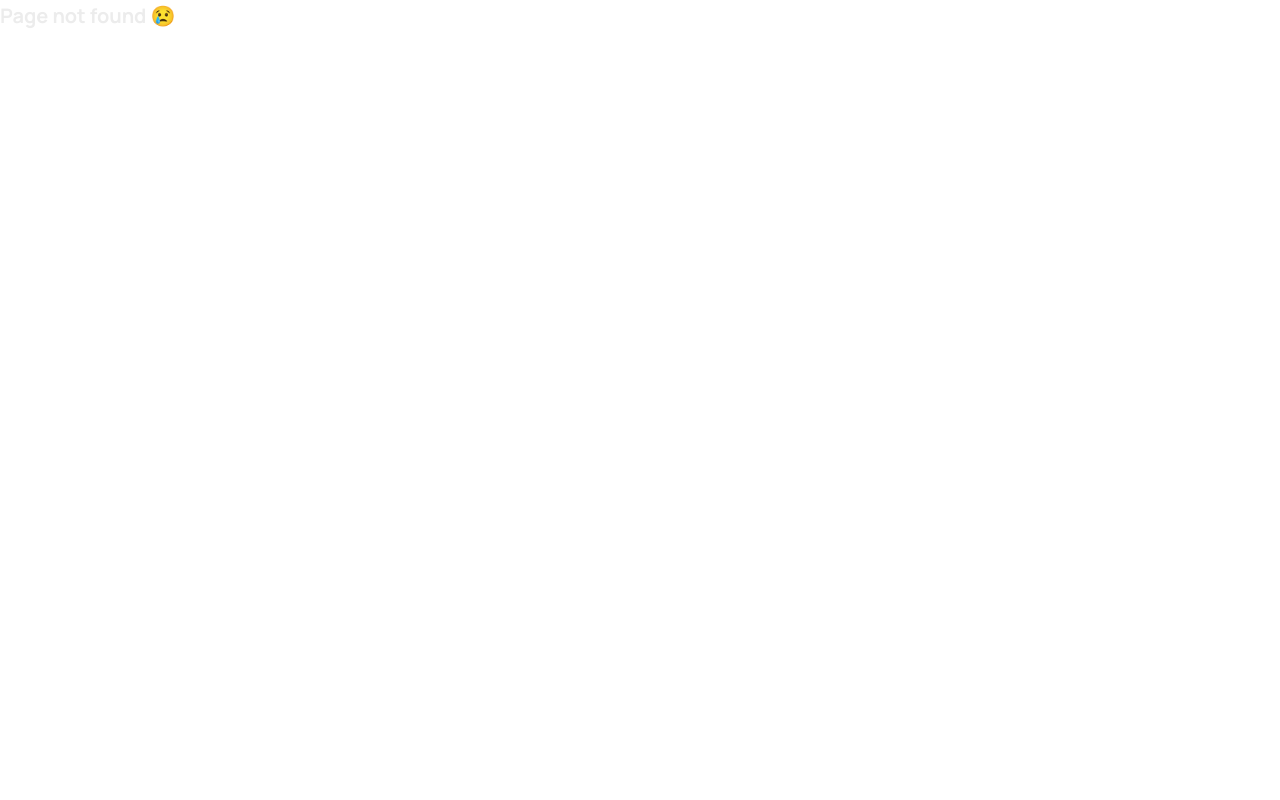
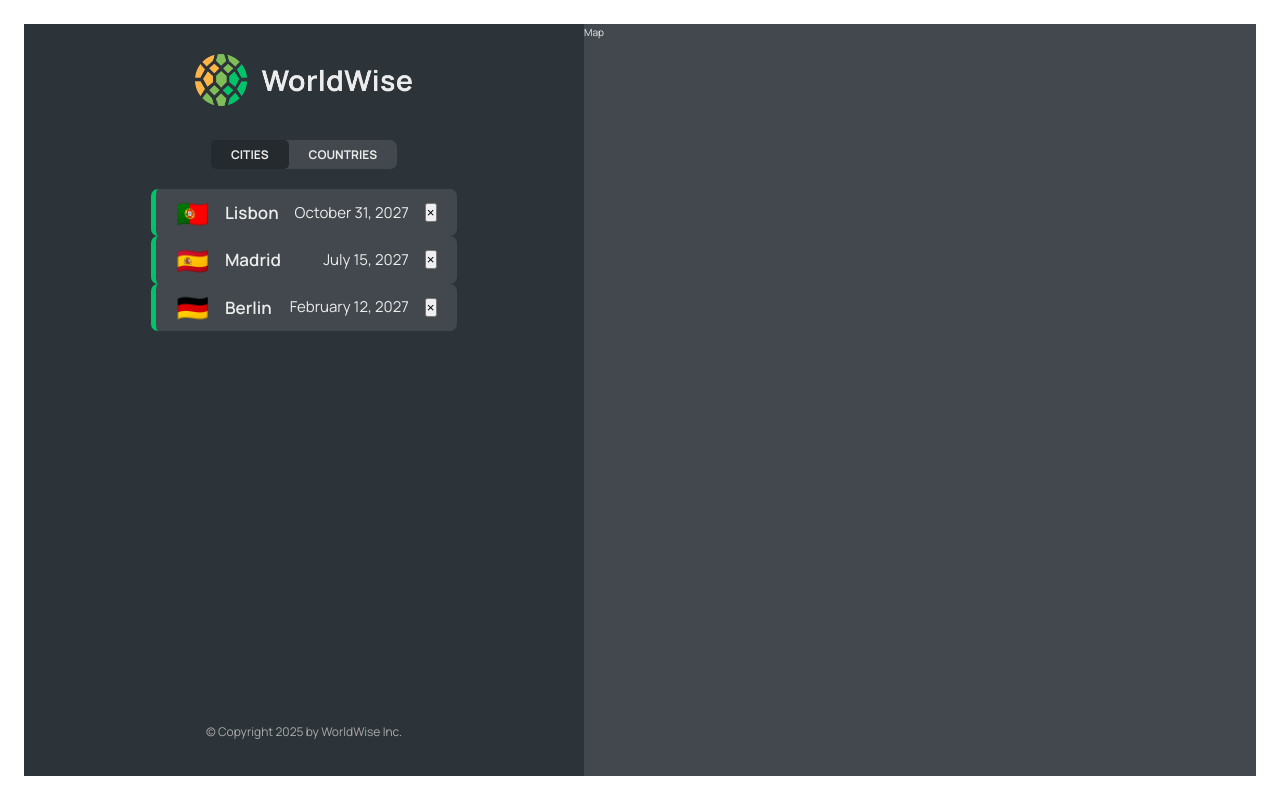
Before and after one commit to Erson1989x/WorldSeeker, a React (Vite) app: page /app/cities in a window 1280 px wide. Before the commit this address had no page. Built offline with nearby package versions, Linux system fonts and the light colour scheme; data requests are answered from the project's data file.

Commit message:
in-progress

```diff
--- a/package.json
+++ b/package.json
@@ -7,9 +7,11 @@
     "dev": "vite",
     "build": "vite build",
     "lint": "eslint .",
-    "preview": "vite preview"
+    "preview": "vite preview",
+    "server": "json-server --watch src/data/cities.json --port 8000"
   },
   "dependencies": {
+    "json-server": "^1.0.0-beta.3",
     "react": "^19.0.0",
     "react-dom": "^19.0.0",
     "react-router-dom": "^7.1.5"
--- a/src/App.jsx
+++ b/src/App.jsx
@@ -6,17 +6,49 @@ import Homepage from "./pages/Homepage";
 import PageNotFound from "./pages/PageNotFound";
 import Login from "./pages/Login";
 import AppLayout from "./pages/AppLayout";
+import CityList from "./components/CityList";
+import { useState, useEffect } from "react";
+
+const BASE_URL = "http://localhost:8000";
 
 const App = () => {
+  const [cities, setCities] = useState([]);
+  const [loading, setLoading] = useState(false);
+
+  useEffect(() => {
+    const fetchCities = async () => {
+      try {
+        setLoading(true);
+        const res = await fetch(`${BASE_URL}/cities`);
+        // Simulate network delay
+        await new Promise(resolve => setTimeout(resolve, 1000));
+        const data = await res.json();
+        setCities(data);
+      } catch (error) {
+        console.error("Error loading cities:", error);
+      } finally {
+        setLoading(false);
+      }
+    };
+
+    fetchCities();
+  }, []);
+
+
   return (
 
     <BrowserRouter>
       <Routes>
-        <Route path="/" element={<Homepage />} />
+        <Route index element={<Homepage />} />
         <Route path="product" element={<Product />} />
         <Route path="pricing" element={<Pricing />} />
         <Route path="login" element={<Login />} />
-        <Route path="app" element={<AppLayout />} />
+        <Route path="app" element={<AppLayout />} >
+          <Route index element={<CityList cities={cities} isLoading={loading} />} />
+          <Route path="cities" element={<CityList cities={cities} isLoading={loading} />} />
+          <Route path="countries" element={<p>Countries</p>} />
+          <Route path="form" element={<p>Form</p>} />
+         </Route>
         <Route path="*" element={<PageNotFound />} />
       </Routes>
     </BrowserRouter>
--- a/src/components/CityItem.jsx
+++ b/src/components/CityItem.jsx
@@ -1,5 +1,4 @@
-import { Link } from "react-router-dom";
-import { useCities } from "../contexts/CitiesContext";
+
 import styles from "./CityItem.module.css";
 
 const formatDate = (date) =>
@@ -9,30 +8,15 @@ const formatDate = (date) =>
     year: "numeric",
   }).format(new Date(date));
 
+
 function CityItem({ city }) {
-  const { currentCity, deleteCity } = useCities();
-  const { cityName, emoji, date, id, position } = city;
-
-  function handleClick(e) {
-    e.preventDefault();
-    deleteCity(id);
-  }
-
+  const { cityName, emoji, date, notes } = city;
   return (
-    <li>
-      <Link
-        className={`${styles.cityItem} ${
-          id === currentCity.id ? styles["cityItem--active"] : ""
-        }`}
-        to={`${id}?lat=${position.lat}&lng=${position.lng}`}
-      >
-        <span className={styles.emoji}>{emoji}</span>
-        <h3 className={styles.name}>{cityName}</h3>
-        <time className={styles.date}>({formatDate(date)})</time>
-        <button className={styles.deleteBtn} onClick={handleClick}>
-          &times;
-        </button>
-      </Link>
+    <li className={styles.cityItem}>
+      <span className={styles.emoji}>{emoji}</span>
+      <h3 className={styles.name}>{cityName}</h3>
+      <time className={styles.date}>{formatDate(date)}</time>
+      <button className={styles.deletebtn}>&times;</button>
     </li>
   );
 }
--- a/src/components/CityList.jsx
+++ b/src/components/CityList.jsx
@@ -1,18 +1,14 @@
-import Spinner from "./Spinner";
-import styles from "./CityList.module.css";
+import Spinner from "./Spinner/Spinner";
+import styles from "./CountryList.module.css";
 import CityItem from "./CityItem";
-import Message from "./Message";
-import { useCities } from "../contexts/CitiesContext";
+import Message from "./Message/Message";
+//import { useCities } from "../contexts/CitiesContext";
 
-function CityList() {
-  const { cities, isLoading } = useCities();
+const CityList = ( {cities, isLoading} ) => {
 
-  if (isLoading) return <Spinner />;
+  if(isLoading) return <Spinner />
 
-  if (!cities.length)
-    return (
-      <Message message="Add your first city by clicking on a city on the map" />
-    );
+  if(!cities.length) return <Message message="Add your first city by clicking on a city on the map" />
 
   return (
     <ul className={styles.cityList}>
```
Also changed, not shown: 1 other file (tests, documents, lock files or other folders).
